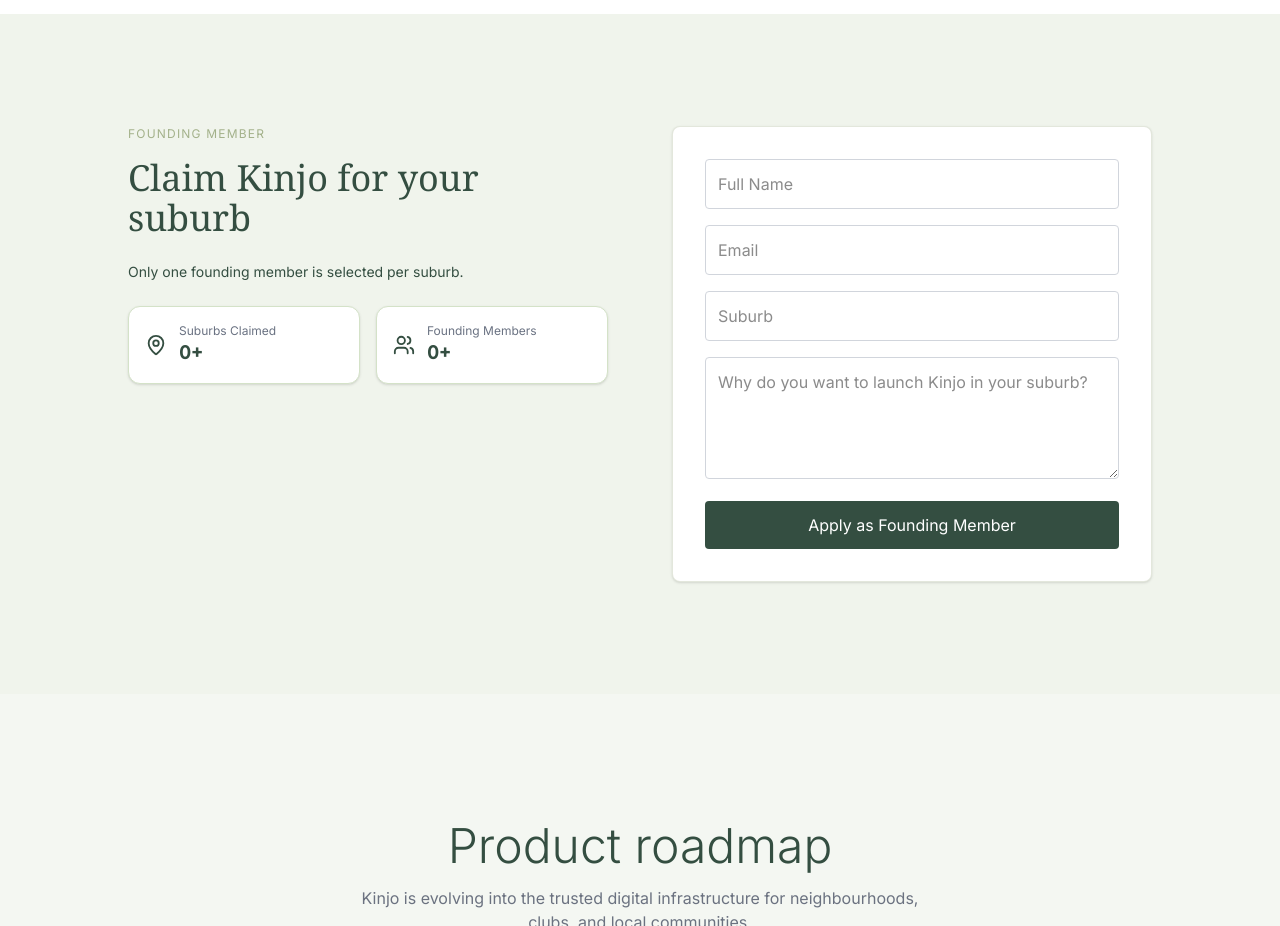
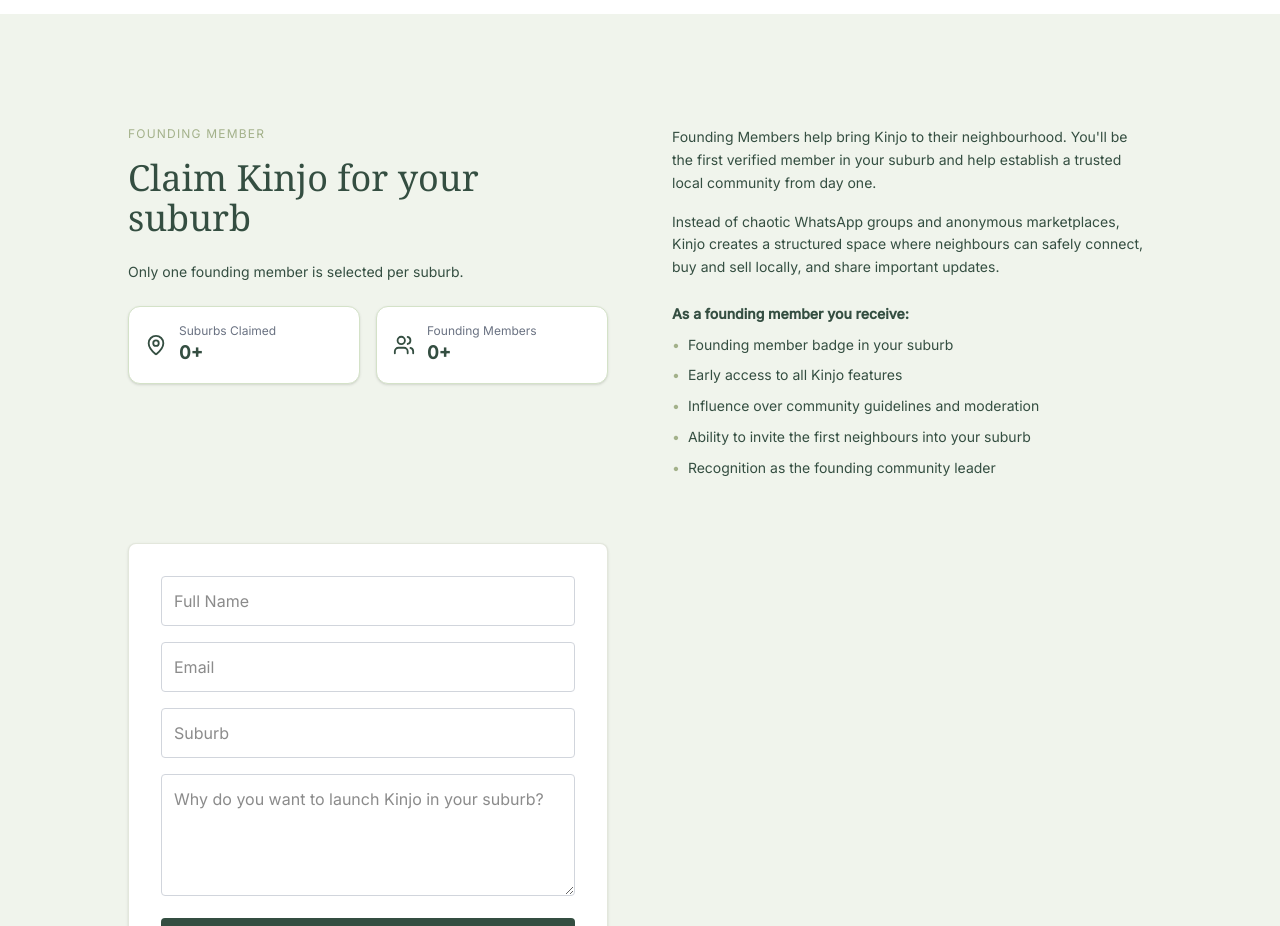
Before and after one commit to jahedb/kinjo-site, a Next.js app: page / in a window 1280 px wide. Shown: the part 4100-5026 px from the top of the page. Built offline with nearby package versions, Linux system fonts and the light colour scheme; no server answers; the database is empty.

Commit message:
Feature: added detail below stat cards

```diff
--- a/app/components/sections/Founding.tsx
+++ b/app/components/sections/Founding.tsx
@@ -136,6 +136,59 @@
 
         </div>
 
+        <div className="space-y-4 text-sm text-[#344E41] leading-relaxed">
+
+  <p>
+    Founding Members help bring Kinjo to their neighbourhood. You'll be the first
+    verified member in your suburb and help establish a trusted local community
+    from day one.
+  </p>
+
+  <p>
+    Instead of chaotic WhatsApp groups and anonymous marketplaces, Kinjo creates
+    a structured space where neighbours can safely connect, buy and sell locally,
+    and share important updates.
+  </p>
+
+  <div className="mt-6 space-y-2">
+
+    <p className="font-semibold text-[#344E41]">
+      As a founding member you receive:
+    </p>
+
+    <ul className="space-y-2 text-[#344E41]">
+
+      <li className="flex gap-2">
+        <span className="text-[#A3B18A]">•</span>
+        Founding member badge in your suburb
+      </li>
+
+      <li className="flex gap-2">
+        <span className="text-[#A3B18A]">•</span>
+        Early access to all Kinjo features
+      </li>
+
+      <li className="flex gap-2">
+        <span className="text-[#A3B18A]">•</span>
+        Influence over community guidelines and moderation
+      </li>
+
+      <li className="flex gap-2">
+        <span className="text-[#A3B18A]">•</span>
+        Ability to invite the first neighbours into your suburb
+      </li>
+
+      <li className="flex gap-2">
+        <span className="text-[#A3B18A]">•</span>
+        Recognition as the founding community leader
+      </li>
+
+    </ul>
+
+  </div>
+
+</div>
+
         {/* RIGHT COLUMN — FORM */}
         <div className="bg-white border border-[#A3B18A]/30 p-8 rounded-lg shadow-sm space-y-4">
 
```
